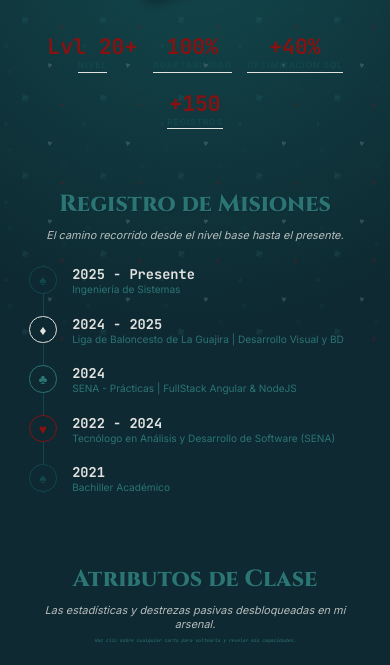
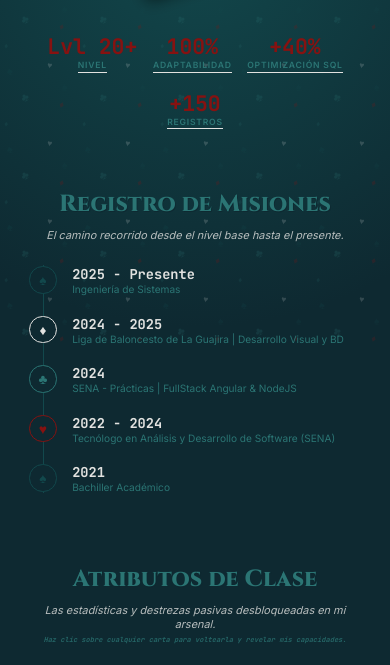
Before and after one commit to Dilmap/Portafolio, a plain HTML site: page index.html in a window 390 px wide. Shown: the part 490-1155 px from the top of the page. Drawn offline with Linux system fonts and the light colour scheme.

```diff
--- a/css/style.css
+++ b/css/style.css
@@ -666,6 +666,7 @@
     }
     .stat-label {
         font-size: 2.2vw;
+        color: var(--turquoise);
         border-bottom: 0.15vw solid var(--text-light);
         padding-bottom: 0.5vw;
     }
@@ -698,6 +699,9 @@
     /* 6. SKILLS: De vuelta a 3 columnas */
     .skills-grid {
         gap: 3vw;
+    }
+    .highlight-text {
+        font-size: 1.8vw;
     }
     .skill-card {
         width: 28vw;
```
